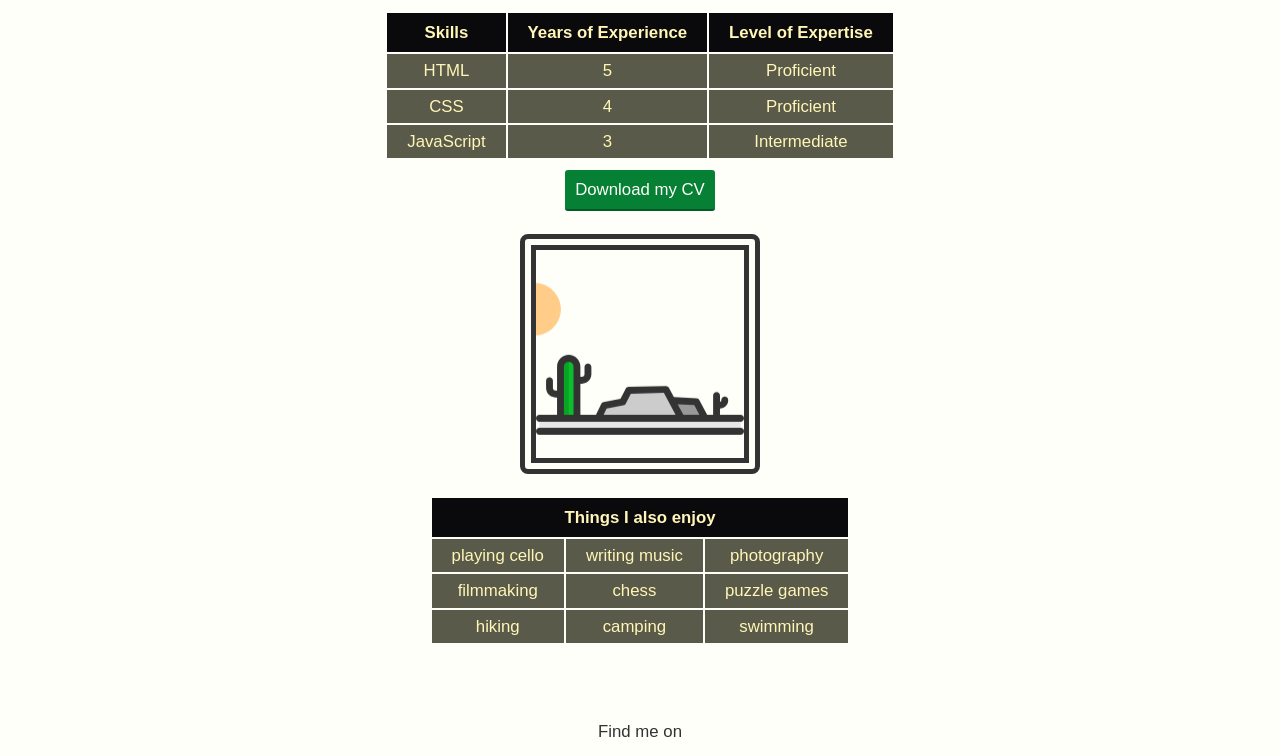
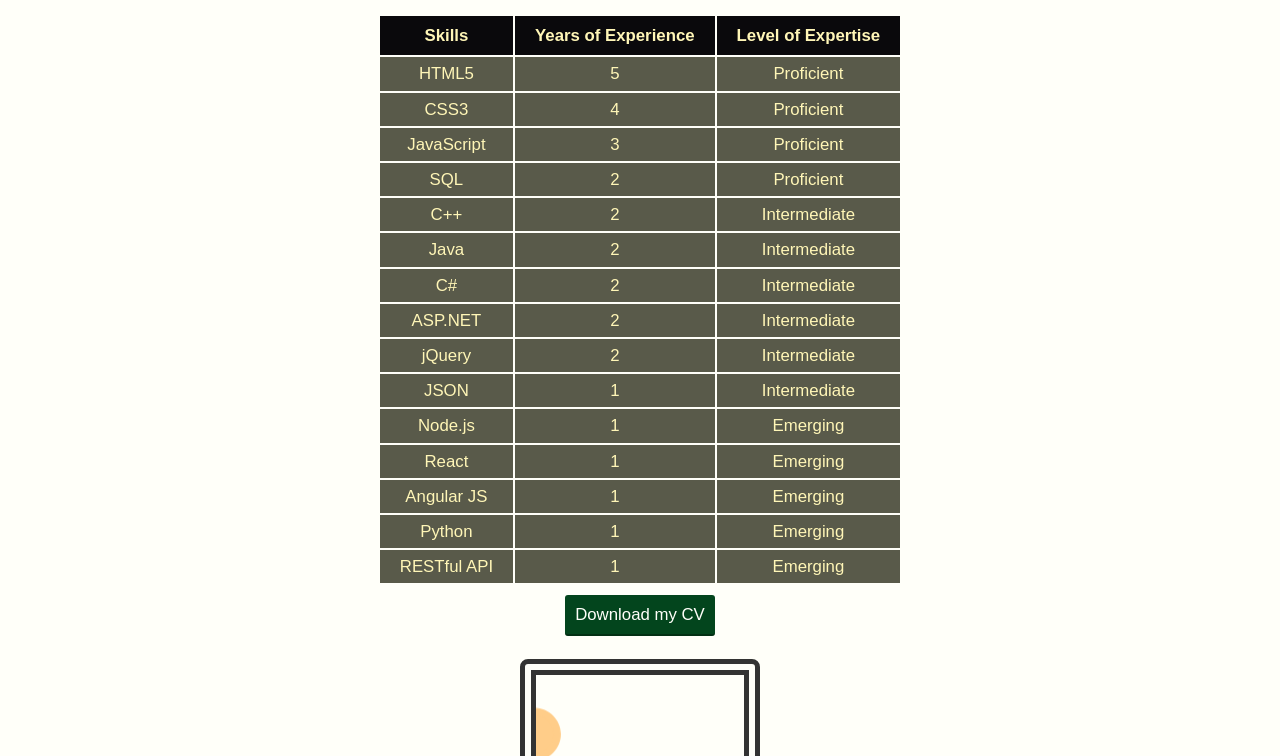
Before and after one commit to typini/portfolio-wesite, a plain HTML site: page about.html in a window 1280 px wide. Shown: the part 211-967 px from the top of the page. Drawn offline with nearby package versions, Linux system fonts and the light colour scheme; a web font is replaced by a local one.

Commit message:
Mentor recommended updates
This expansion removes float.  CSS file updated to include more classes for panel and their links.

```diff
--- a/about.html
+++ b/about.html
@@ -31,7 +31,7 @@
             </ul>
         </nav>
     </header>
-    <main class="profile">
+    <main class="pane">
         <h1 id="about">About Page</h1>
         <p>I am a web developer living in the United States.</p>
         <table>
@@ -44,19 +44,79 @@
             </thead>
             <tbody>
                 <tr>
-                    <td>HTML</td>
+                    <td>HTML5</td>
                     <td>5</td>
                     <td>Proficient</td>
                 </tr>
                 <tr>
-                    <td>CSS</td>
+                    <td>CSS3</td>
                     <td>4</td>
                     <td>Proficient</td>
                 </tr>
                 <tr>
                     <td>JavaScript</td>
                     <td>3</td>
+                    <td>Proficient</td>
+                </tr>
+                <tr>
+                    <td>SQL</td>
+                    <td>2</td>
+                    <td>Proficient</td>
+                </tr>
+                <tr>
+                    <td>C++</td>
+                    <td>2</td>
                     <td>Intermediate</td>
+                </tr>
+                <tr>
+                    <td>Java</td>
+                    <td>2</td>
+                    <td>Intermediate</td>
+                </tr>
+                <tr>
+                    <td>C#</td>
+                    <td>2</td>
+                    <td>Intermediate</td>
+                </tr>
+                <tr>
+                    <td>ASP.NET</td>
+                    <td>2</td>
+                    <td>Intermediate</td>
+                </tr>
+                <tr>
+                    <td>jQuery</td>
+                    <td>2</td>
+                    <td>Intermediate</td>
+                </tr>
+                <tr>
+                    <td>JSON</td>
+                    <td>1</td>
+                    <td>Intermediate</td>
+                </tr>
+                <tr>
+                    <td>Node.js</td>
+                    <td>1</td>
+                    <td>Emerging</td>
+                </tr>
+                <tr>
+                    <td>React</td>
+                    <td>1</td>
+                    <td>Emerging</td>
+                </tr>
+                <tr>
+                    <td>Angular JS</td>
+                    <td>1</td>
+                    <td>Emerging</td>
+                </tr>
+                <tr>
+                    <td>Python</td>
+                    <td>1</td>
+                    <td>Emerging</td>
+                </tr>
+                <tr>
+                    <td>RESTful API</td>
+                    <td>1</td>
+                    <td>Emerging</td>
                 </tr>
             </tbody>
         </table>
--- a/css/style.production.css
+++ b/css/style.production.css
@@ -1,31 +1,54 @@
+:root {
+    --background-color: #fffff9;
+    --text-color: #333;
+    --text-feature-color: #7a7a7a;
+    --panel-color: #fff6b7;
+    --panel-color-alternate: #79b079;
+    --panel-highlight-color: #fff7e1;
+    --panel-color-dark: #0a090c;
+    --panel-color-dark-contrast: #595a4a;
+    --panel-dark-text-color: #fcfdee;
+    --panel-dark-link-color: #53BBf5;
+    --mid-gray-color: #363635;
+    --link-normal-color: #03451D;
+    --link-hover-color: #329759;
+    --link-active-color: #86877b;
+    --link-highlighted-color-alternate: #ddeedd;
+    --link-visited-color: #045e27;
+    --link-visited-color-alternative: #948e41;
+    --brighter: rgba(0,0,0,0.3);
+    --sun-bright-color: #ffd96b;
+    --sun-dark-color: #ffcb8e;
+    --font-h1: 1.6em;
+    --line-height-default: 1.2;
+    --font-size-default: 1.05em;
+    --font-weight-default: 400;
+}
+
 * {
     -webkit-box-sizing: border-box;
-    -moz-box-sizing: border-box;
     box-sizing: border-box;
 }
 
 body {
-    background-color: #fffff9;
-    font-family: 'Spinnaker', sans-serif;
-    font-weight: 400;
-    font-size: 1.05em;
-    line-height: 1.2;
-    color: #333;
+    background-color: var(--background-color);
+    font-family: "Spinnaker", sans-serif;
+    font-weight: var(--font-weight-default);
+    font-size: var(--font-size-default);
+    line-height: var(--line-height-default);
+    color: var(--text-color);
 }
 
 a {
     text-decoration: none;
-    color: #058035;
+    color: var(--link-normal-color);
     -webkit-transition-duration: 0.2s;
-    -moz-transition-duration: 0.2s;
     -o-transition-duration: 0.2s;
     transition-duration: 0.2s;
     -webkit-transition-property: text-shadow;
-    -moz-transition-property: text-shadow;
     -o-transition-property: text-shadow;
     transition-property: text-shadow;
     -webkit-transition-timing-function: ease-out;
-    -moz-transition-timing-function: ease-out;
     -o-transition-timing-function: ease-out;
     transition-timing-function: ease-out;
 }
@@ -36,43 +59,24 @@ table {
 }
 
 a:visited {
-    color: #045e27;
+    color: var(--link-visited-color);
 }
 
 .grid__item > a:visited {
-    color: #948e41;
+    color: var(--link-visited-color-alternative);
 }
 
 .a__button--center > a:visited {
-    color: #fff7e1;
+    color: var(--panel-highlight-color);
 }
 
-a:hover {
-    color: #fffff9;
-    text-shadow: 5px 5px 5px #0a090c, 5px -5px 5px #0a090c, -5px 5px 5px #0a090c, -5px -5px 5px #0a090c;
+a:hover, a:focus, .grid__item > a:hover, .grid__item > a:focus {
+    color: var(--background-color);
+    text-shadow: 5px 5px 5px var(--panel-color-dark), 5px -5px 5px var(--panel-color-dark), -5px 5px 5px var(--panel-color-dark), -5px -5px 5px var(--panel-color-dark);
 }
 
-a:focus {
-    color: #fffff9;
-    text-shadow: 5px 5px 5px #0a090c, 5px -5px 5px #0a090c, -5px 5px 5px #0a090c, -5px -5px 5px #0a090c;
-}
-
-.grid__item > a:hover {
-    color: #fffff9;
-    text-shadow: 5px 5px 5px #0a090c, 5px -5px 5px #0a090c, -5px 5px 5px #0a090c, -5px -5px 5px #0a090c;
-}
-
-.grid__item > a:focus {
-    color: #fffff9;
-    text-shadow: 5px 5px 5px #0a090c, 5px -5px 5px #0a090c, -5px 5px 5px #0a090c, -5px -5px 5px #0a090c;
-}
-
-a:active {
-    color: #ddeedd;
-}
-
-.grid_item > a:active {
-    color: #ddeedd;
+a:active, .grid_item > a:active {
+    color: var(--link-highlighted-color-alternate);
 }
 
 ul {
@@ -88,71 +92,28 @@ input, label {
     vertical-align: top;
 }
 
-    input[type="submit"] {
+    input[type=submit], button, .button {
         border: none;
         font-family: inherit;
-        background-color: #058035;
-        color: #fffff9;
+        background-color: var(--link-normal-color);
+        color: var(--background-color);
         text-decoration: none;
         padding: 10px;
         border-radius: 3px;
-        border-bottom: 2px solid #333;
-        border-bottom: 2px solid rgba(0,0,0,0.3);
+        border-bottom: 2px solid var(--brighter);
         -webkit-transition-duration: 0.8s;
-        -moz-transition-duration: 0.8s;
         -o-transition-duration: 0.8s;
         transition-duration: 0.8s;
         -webkit-transition-property: opacity;
-        -moz-transition-property: opacity;
         -o-transition-property: opacity;
         transition-property: opacity;
     }
 
-button {
-    border: none;
-    font-family: inherit;
-    background-color: #058035;
-    color: #fffff9;
-    text-decoration: none;
-    padding: 10px;
-    border-radius: 3px;
-    border-bottom: 2px solid #333;
-    border-bottom: 2px solid rgba(0,0,0,0.3);
-    -webkit-transition-duration: 0.8s;
-    -moz-transition-duration: 0.8s;
-    -o-transition-duration: 0.8s;
-    transition-duration: 0.8s;
-    -webkit-transition-property: opacity;
-    -moz-transition-property: opacity;
-    -o-transition-property: opacity;
-    transition-property: opacity;
-}
-
-.button {
-    border: none;
-    font-family: inherit;
-    background-color: #058035;
-    color: #fffff9;
-    text-decoration: none;
-    padding: 10px;
-    border-radius: 3px;
-    border-bottom: 2px solid #333;
-    border-bottom: 2px solid rgba(0,0,0,0.3);
-    -webkit-transition-duration: 0.8s;
-    -moz-transition-duration: 0.8s;
-    -o-transition-duration: 0.8s;
-    transition-duration: 0.8s;
-    -webkit-transition-property: opacity;
-    -moz-transition-property: opacity;
-    -o-transition-property: opacity;
-    transition-property: opacity;
-}
-
-    input[type="submit"]:hover, input[type="submit"]:focus, button:hover, button:focus, .button:hover, .button:focus {
-        cursor: pointer;
-        opacity: 0.75;
-        text-shadow: none;
-    }
+        input[type=submit]:hover, input[type=submit]:focus, button:hover, button:focus, .button:hover, .button:focus {
+            cursor: pointer;
+            opacity: 0.75;
+            text-shadow: none;
+        }
 
 .a__button--center {
     text-align: center;
@@ -175,21 +136,18 @@ button {
 
 .grid__item {
     padding: 2px 8px 12px 8px;
-    color: #fcfdee;
-    background-color: #0a090c;
-    background-image: -webkit-gradient(linear, left bottom, left top, from(#0a090c), to(#595a4a));
-    background-image: -webkit-linear-gradient(bottom, #0a090c 0%, #595a4a 100%);
-    background-image: -o-linear-gradient(bottom, #0a090c 0%, #595a4a 100%);
-    background-image: linear-gradient(to top, #0a090c 0%, #595a4a 100%);
-    background-image: -moz-linear-gradient(to top, #0a090c 0%, #595a4a 100%);
+    color: var(--panel-dark-text-color);
+    background-color: var(--panel-color-dark);
+    background-image: -webkit-gradient(linear, left bottom, left top, from(var(--panel-color-dark)), to(var(--panel-color-dark-contrast)));
+    background-image: -webkit-linear-gradient(bottom, var(--panel-color-dark) 0%, var(--panel-color-dark-contrast) 100%);
+    background-image: -o-linear-gradient(bottom, var(--panel-color-dark) 0%, var(--panel-color-dark-contrast) 100%);
+    background-image: linear-gradient(to top, var(--panel-color-dark) 0%, var(--panel-color-dark-contrast) 100%);
     border-radius: 5px;
     width: auto;
-    border-left: 2px dotted #333;
-    border-left: 2px dotted rgba(0,0,0,0.3);
-    border-right: 2px dotted #333;
-    border-right: 2px dotted rgba(0,0,0,0.3);
-    letter-spacing: 0.1em;
-    line-height: 1.7em;
+    border-left: 2px dotted var(--brighter);
+    border-right: 2px dotted var(--brighter);
+    letter-spacing: -0.025em;
+    line-height: 1.6em;
 }
 
 .svg__span--hidden {
@@ -212,7 +170,7 @@ button {
 }
 
 .svg__border {
-    border: 16px #333 double;
+    border: 16px var(--text-color) double;
     border-radius: 8px;
 }
 
@@ -223,24 +181,18 @@ button {
     width: 100%;
     padding: 20px;
     -webkit-box-align: start;
-    -moz-box-align: start;
-    -ms-box-align: start;
     -ms-flex-align: start;
     align-items: flex-start;
 }
 
 .page-header__item {
     -webkit-box-flex: 0;
-    -ms-box-flex: 0;
-    -moz-box-flex: 0;
     -ms-flex: 0 1 200px;
     flex: 0 1 200px;
 }
 
     .page-header__item:last-child {
         -webkit-box-flex: 1;
-        -moz-box-flex: 1;
-        -ms-box-flex: 1;
         -ms-flex-positive: 1;
         flex-grow: 1;
         text-align: right;
@@ -248,54 +200,70 @@ button {
 
 .page-footer {
     padding-top: 40px;
+    padding-bottom: 80px;
     clear: both;
     display: -webkit-box;
     display: -ms-flexbox;
     display: flex;
     -webkit-box-orient: vertical;
-    -moz-box-orient: vertical;
-    -ms-box-orient: vertical;
     -webkit-box-direction: normal;
-    -ms-box-direction: normal;
-    -moz-box-direction: normal;
     -ms-flex-direction: column;
     flex-direction: column;
     text-align: center;
+}
+
+.panel__title > a {
+    color: var(--panel-dark-link-color);
 }
 
 .profile {
     max-width: 700px;
     margin: 0 auto;
     line-height: 1.5em;
+    display: -webkit-box;
+    display: -ms-flexbox;
+    display: flex;
+    -webkit-box-align: start;
+    -ms-flex-align: start;
+    align-items: flex-start;
 }
 
 .profile__portait {
-    float: left;
+    /*float: left;*/
+    margin: 40px;
     width: 250px;
-    margin-right: 40px;
     height: auto;
-    border: 4px solid #333;
+    border: 4px solid var(--text-color);
     border-radius: 50%;
 }
 
+.profile__text {
+    padding-right: 40px;
+}
+
+.pane {
+    max-width: 1200px;
+    margin: 0 auto;
+    line-height: 1.5em;
+    padding: 3px 60px;
+}
+
 th {
-    background-color: #0a090c;
-    color: #fff6b7;
+    background-color: var(--panel-color-dark);
+    color: var(--panel-color);
     padding: 7px 20px;
 }
 
 td {
-    background-color: #595a4a;
-    color: #fff6b7;
+    background-color: var(--panel-color-dark-contrast);
+    color: var(--panel-color);
     padding: 4px 20px;
 }
 
 #mainLogo {
-    -webkit-box-shadow: 0 0 20px #fffff9;
-    -moz-box-shadow: 0 0 20px #fffff9;
-    box-shadow: 0 0 20px #fffff9;
+    -webkit-box-shadow: 0 0 20px var(--background-color);
+    box-shadow: 0 0 20px var(--background-color);
 }
-
 
 @-webkit-keyframes color-change {
     0% {
@@ -306,7 +274,6 @@ td {
         fill: #ffcb8e;
     }
 }
-
 
 @keyframes color-change {
     0% {
@@ -374,32 +341,31 @@ td {
 
 .sun {
     -webkit-animation: 0.7s color-change infinite alternate linear, 60s fly infinite normal linear;
-    -moz-animation: 0.7s color-change infinite alternate linear, 60s fly infinite normal linear;
     animation: 0.7s color-change infinite alternate linear, 60s fly infinite normal linear;
 }
 
-@media all and (max-width: 500px) {
+@media all and (max-width: 600px) {
     .grid {
         -ms-grid-columns: 1fr;
         grid-template-columns: 1fr;
     }
 }
 
-@media all and (min-width: 500px) and (max-width:750px) {
+@media all and (min-width: 600px) and (max-width: 900px) {
     .grid {
         -ms-grid-columns: 1fr 10px 1fr;
         grid-template-columns: 1fr 1fr;
     }
 }
 
-@media all and (max-width: 750px) {
+@media all and (max-width: 900px) {
     .grid {
-        grid-gap: 10px;
+        grid-gap: 15px;
     }
 
     .grid__item:last-child {
-        grid-column: auto / auto;
-        grid-row: auto / auto;
+        grid-column: auto/auto;
+        grid-row: auto/auto;
     }
 
     h1 {
--- a/css/styles.css
+++ b/css/styles.css
@@ -8,8 +8,9 @@
     --panel-color-dark: #0a090c;
     --panel-color-dark-contrast: #595a4a;
     --panel-dark-text-color: #fcfdee;
+    --panel-dark-link-color: #53BBf5;
     --mid-gray-color: #363635;
-    --link-normal-color: #058035;
+    --link-normal-color: #03451D;
     --link-hover-color: #329759;
     --link-active-color: #86877b;
     --link-highlighted-color-alternate: #ddeedd;
@@ -18,7 +19,6 @@
     --brighter: rgba(0,0,0,0.3);
     --sun-bright-color: #ffd96b;
     --sun-dark-color: #ffcb8e;
-
     --font-h1: 1.6em;
     --line-height-default: 1.2;
     --font-size-default: 1.05em;
@@ -130,8 +130,8 @@ input[type="submit"]:hover, input[type="submit"]:focus, button:hover, button:foc
     width: auto;
     border-left: 2px dotted var(--brighter);
     border-right: 2px dotted var(--brighter);
-    letter-spacing: 0.1em;
-    line-height: 1.7em;
+    letter-spacing: -0.025em;
+    line-height: 1.6em;
 }
 
 .svg__span--hidden{
@@ -176,25 +176,43 @@ input[type="submit"]:hover, input[type="submit"]:focus, button:hover, button:foc
 
 .page-footer{
     padding-top: 40px;
+    padding-bottom: 80px;
     clear: both;
     display: flex;
     flex-direction: column;
     text-align: center;
 }
 
+.panel__title > a {
+    color: var(--panel-dark-link-color);
+}
+
 .profile {
     max-width: 700px;
     margin: 0 auto;
     line-height: 1.5em;
+    display: flex;
+    align-items: flex-start;
 }
 
 .profile__portait {
-    float: left;
+    /*float: left;*/
+    margin: 40px;
     width: 250px;
-    margin-right: 40px;
     height: auto;
     border: 4px solid var(--text-color);
     border-radius: 50%;
+}
+
+.profile__text {
+    padding-right: 40px;
+}
+
+.pane {
+    max-width: 1200px;
+    margin: 0 auto;
+    line-height: 1.5em;
+    padding: 3px 60px;
 }
 
 th {
@@ -246,21 +264,21 @@ td {
     animation: 0.7s color-change infinite alternate linear, 60s fly infinite normal linear;
 }
 
-@media all and (max-width: 500px) {
+@media all and (max-width: 600px) {
     .grid {
         grid-template-columns: 1fr;
     }
 }
 
-@media all and (min-width: 500px) and (max-width:750px){
+@media all and (min-width: 600px) and (max-width: 900px){
     .grid {
         grid-template-columns: 1fr 1fr;
     }
 }
 
-@media all and (max-width: 750px){
+@media all and (max-width: 900px){
     .grid {
-        grid-gap: 10px;
+        grid-gap: 15px;
     }
     .grid__item:last-child {
         grid-column: auto / auto;
```
Also changed, not shown: contact.html (+1 -1 lines), index.html (+3 -0 lines), work.html (+7 -7 lines), 1 other file.
